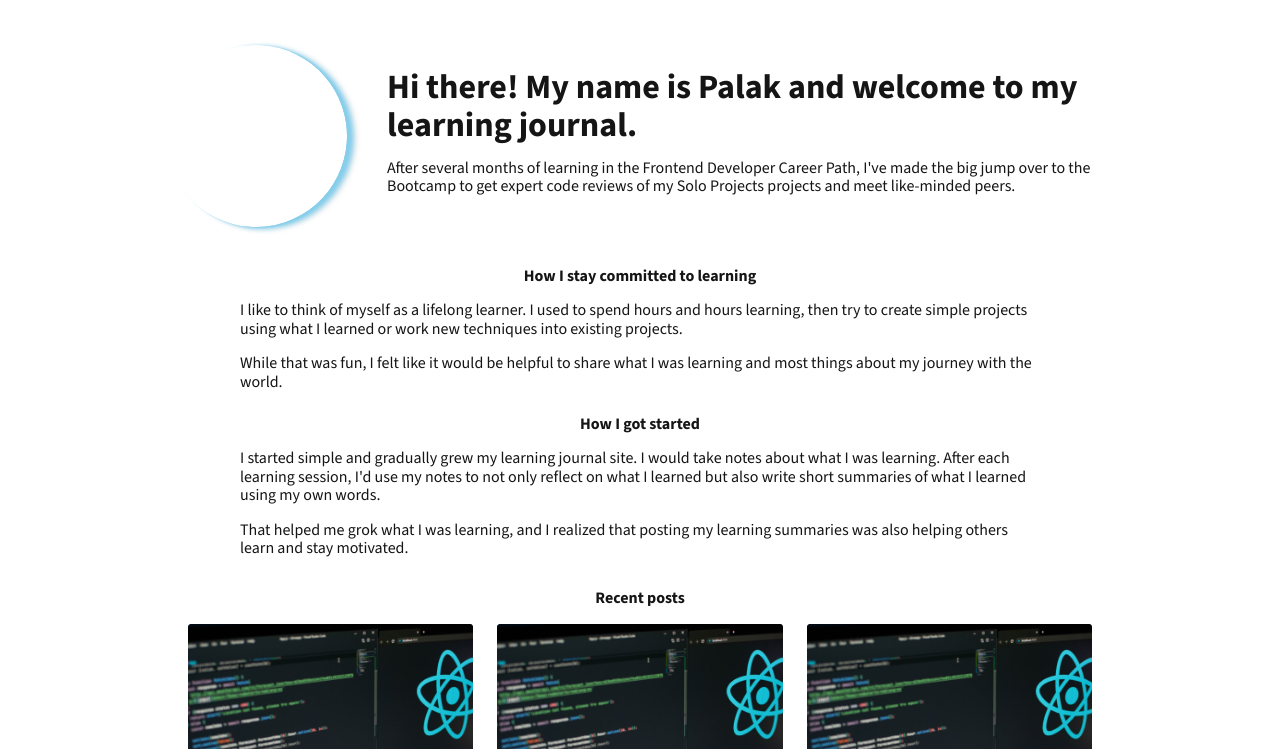
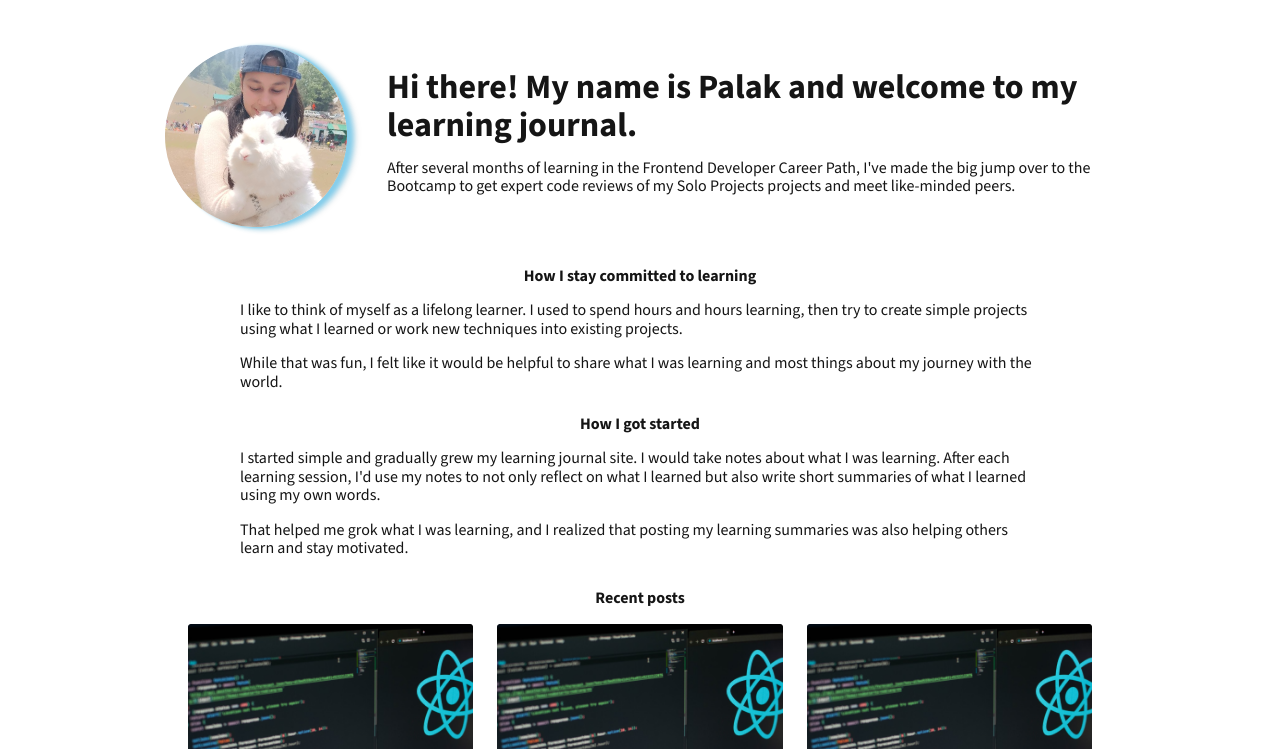
Before and after one commit to Palakkgoyal/responsive-blog-site, a website built with Vite: page about-me.html in a window 1280 px wide. Shown: the part 51-800 px from the top of the page. Built offline with nearby package versions, Linux system fonts and the light colour scheme.

Commit message:
fix bg image url

```diff
--- a/css/about-me.css
+++ b/css/about-me.css
@@ -8,7 +8,7 @@
     border-radius: 50%;
     transform: rotate(-30deg);
     object-fit: cover;
-    background: url("images/me.jpg");
+    background: url("/images/me.jpg");
     background-size: 180%;
     background-position: -130px -80px;
     box-shadow: 2px 2px 2px skyblue, 5px 5px 5px skyblue, 7px 7px 7px #eee;
```
